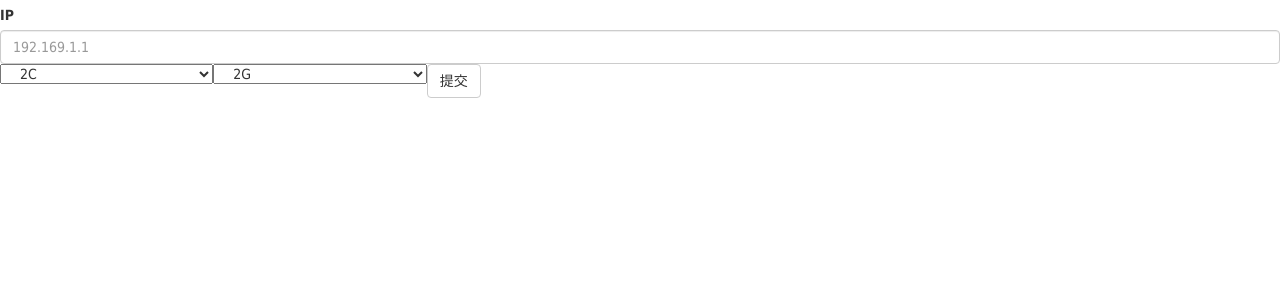
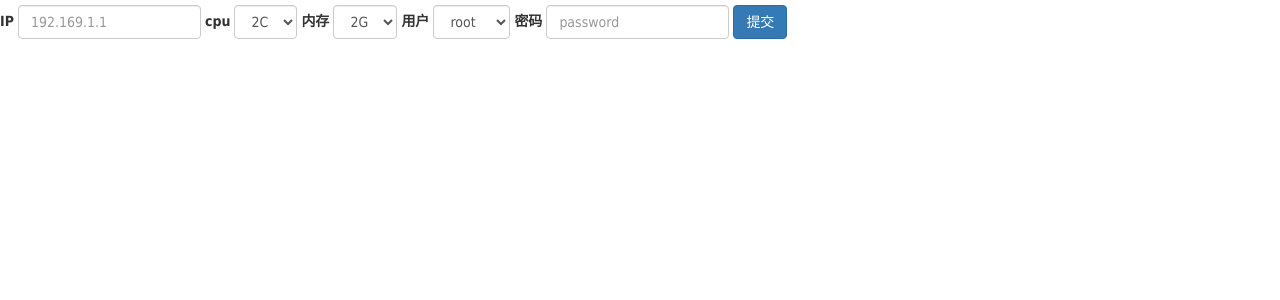
Before and after one commit to lifuchao18/DevOps, a Django app: page /oscreat/ in a window 1280 px wide. Shown: the part 51-351 px from the top of the page. Run offline with Django 3.2, Linux system fonts and the light colour scheme; some libraries are stand-ins or nearby versions.

Commit message:
增加用户和密码输入

```diff
--- a/template/access/os_creat.html
+++ b/template/access/os_creat.html
@@ -5,22 +5,41 @@
 {% endblock %}
 
 {% block content %}
-  <form action="" method="post" id="myform">
+  <form class="form-inline" action="" method="post" id="myform">
     {% csrf_token %}
     <div class="form-group">
       <label for="ip">IP</label>
       <input type="text" class="form-control" id="ip" name="ip" placeholder="192.169.1.1">
-    <select name=cpu class="col-xs-2">
+    </div>
+    <div class="form-group">
+      <label for="cpu">cpu</label>
+      <select name=cpu class="form-control">
         <option value="2">2C</option>
         <option value="4">4C</option>
         <option value="8">8C</option>
       </select>
-    <select name=mem class="col-xs-2">
+    </div>
+    <div class="form-group">
+      <label for="mem">内存</label>
+      <select name=mem class="form-control">
         <option value="2">2G</option>
         <option value="4">4G</option>
         <option value="8">8G</option>
       </select>
-    <button type="submit" class="btn btn-default" onclick="formReset()">提交</button>
+    </div>
+    <div class="form-group">
+      <label for="user">用户</label>
+      <select name=user class="form-control">
+        <option value="root">root</option>
+        <option value="work">work</option>
+      </select>
+    </div>
+    <div class="form-group">
+      <label for="ip">密码</label>
+      <input type="text" class="form-control" id="ip" name="password" placeholder="password">
+    </div>
+    <div class="form-group">
+    <button type="submit" class="btn btn-primary" onclick="formReset()">提交</button>
     </div>
   </form>
 {% endblock %}
```
Lines whose indentation alone changed are shown as unchanged.
